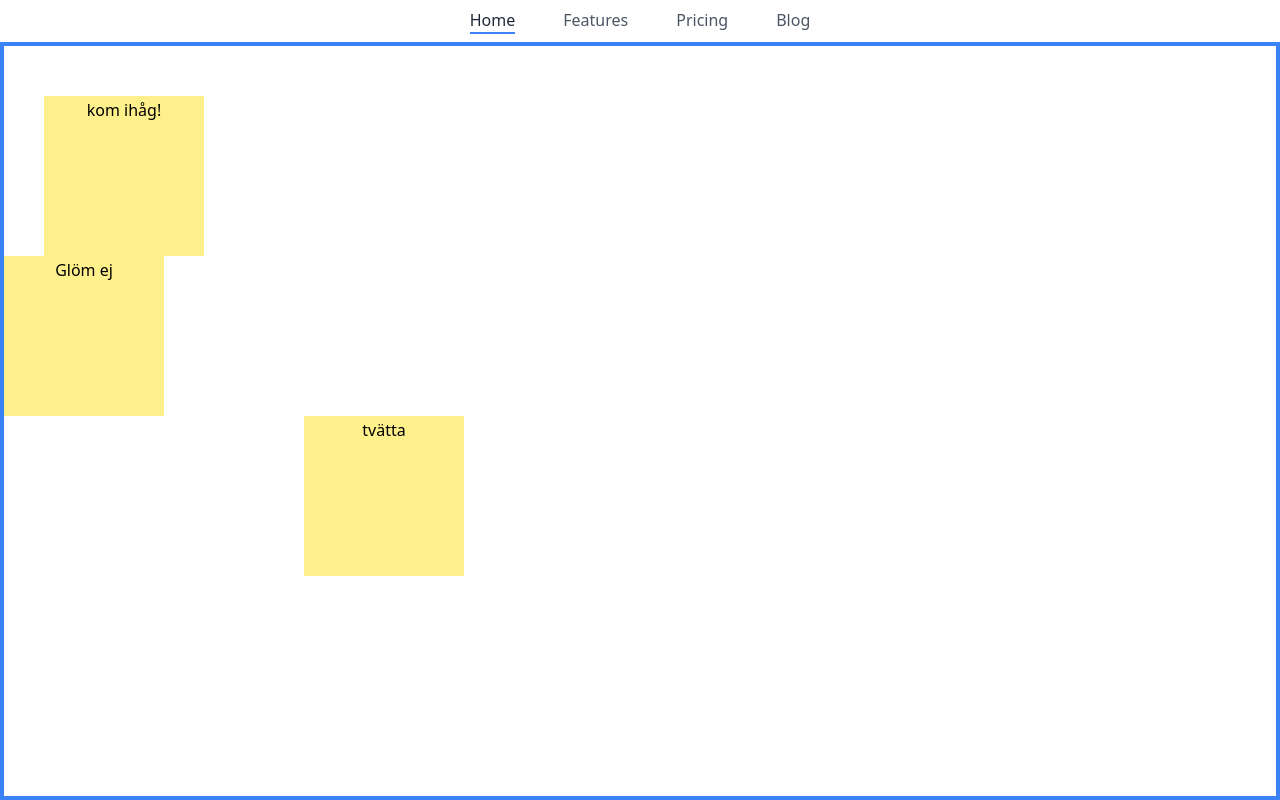
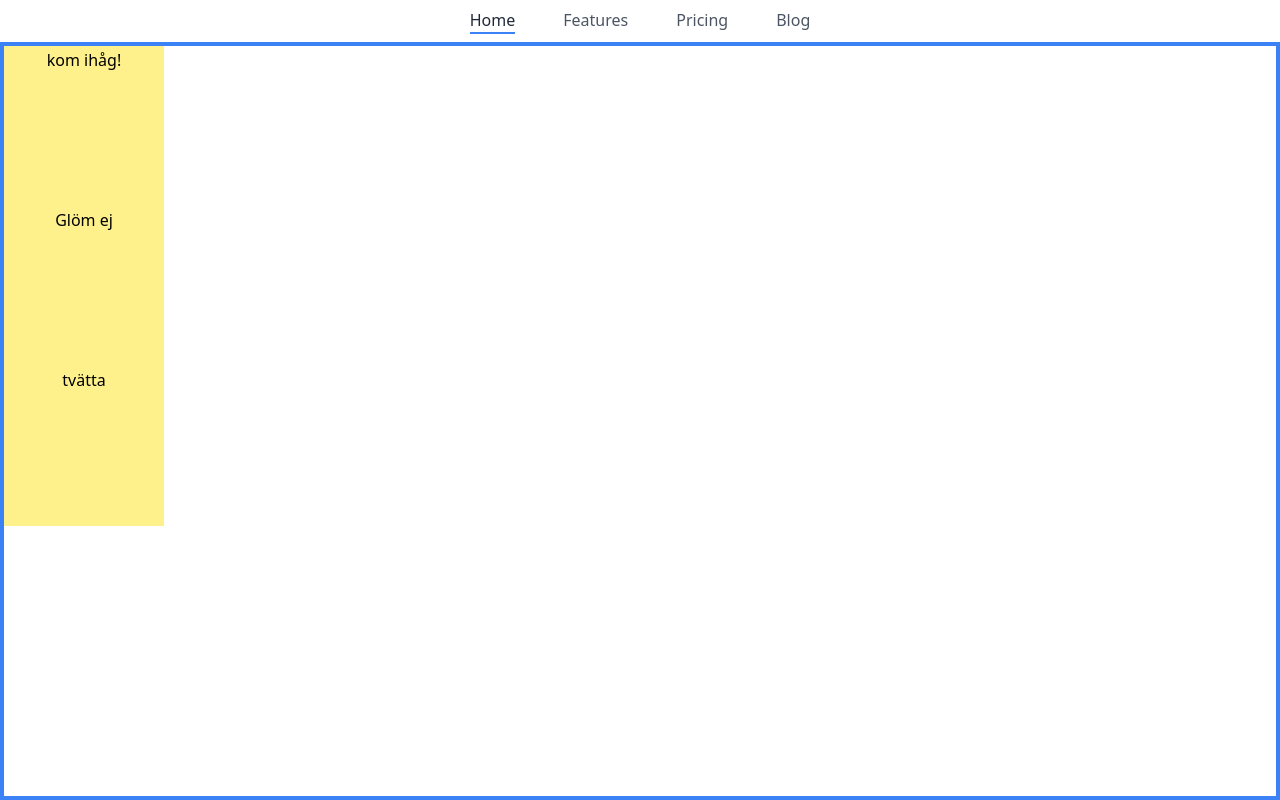
Before and after one commit to Antno521/Put-it, a React (Create React App) app in the folder put-it/: page / in a window 1280 px wide. Built offline with nearby package versions, Linux system fonts and the light colour scheme.

Commit message:
Moved logic between files

```diff
--- a/put-it/src/App.js
+++ b/put-it/src/App.js
@@ -10,24 +10,27 @@ function App() {
       message: "kom ihåg!",
       activated: false,
       xcoord: 40,
+      ycoord: 0,
     },
     {
       id: 2,
       message: "Glöm ej",
       activated: false,
       xcoord: 0,
+      ycoord: 0,
     },
     {
       id: 3,
       message: "tvätta",
       activated: false,
       xcoord: 300,
+      ycoord: 80,
     },
   ]);
 
   function updateActivated(id){
     const updatedNotes = notes.map((note) => {
-      if (id==note.id){
+      if (id===note.id){
         return {...note, activated: !note.activated};
       }
 
@@ -36,10 +39,20 @@ function App() {
     setNotes(updatedNotes);
   }
 
+  function updateCoords(id){
+    const updatedNotes = notes.map((note) => {
+      if (id===note.id){
+        return {...note, xcoord: note.xcoord+10};
+      }
+      return note;
+    });
+    setNotes(updatedNotes);
+  }
+
   return (
     <div className="App">
       <Navbar />
-      <Whiteboard notes={notes} setNotes={setNotes} updateActivated={updateActivated}/>
+      <Whiteboard notes={notes} setNotes={setNotes} updateActivated={updateActivated} updateCoords={updateCoords}/>
     </div>
   );
 }
--- a/put-it/src/components/Note.js
+++ b/put-it/src/components/Note.js
@@ -1,28 +1,15 @@
-import { useState, useEffect } from "react";
+import { useState } from "react";
 
 export default function Note(props) {
-  const [xCoord, setXCoord] = useState(props.xcoord);
-  const [yCoord, setYCoord] = useState(50);
   const [borderColor, setBorderColor] = useState('border-yellow-200')
-  const [isActivated, setIsActivated] = useState(props.activated)
 
   const handleNoteClick = () => {
     setBorderColor(prev => prev === 'border-yellow-200' ? 'border-blue-500' : 'border-yellow-200');
-    setIsActivated(prev => prev === false ? true : false);
     props.updateActivated(props.id);
   }
 
-  function reposition() {
-      props.moveNote(props.id, isActivated, xCoord)
-  }
-
-  useEffect(() => {
-    console.log("hejsvejs");
-    console.log(isActivated)
-  })
-
   return (
-    <div className={`size-40 bg-yellow-200 border-2 relative ${borderColor}`} style={{top: `${yCoord}px`, left: `${xCoord}px`}} onClick={handleNoteClick}>
+    <div className={`size-40 bg-yellow-200 border-2 relative ${borderColor}`} style={{top: `${props.yCoord}px`, left: `${props.xCoord}px`}} onClick={handleNoteClick}>
       {props.message}
     </div>
   )
--- a/put-it/src/components/Whiteboard.js
+++ b/put-it/src/components/Whiteboard.js
@@ -1,36 +1,22 @@
-import { useState } from "react";
 import Note from "./Note"
 
 export default function Whiteboard(props) {
+
+  // Get postition of the mouse
   function handleMouseMove(event) {
     console.log('Mouse position: ', event.clientX, event.clientY);
   }
 
+  // Get the mouse click
   const handleWhiteboardClick = () => {
-    console.log('rara')
-    if ("isActivated") {
+    console.log('whiteboard click')
 
-    }
-  }
-
-  //Ska kallas på när isActivated är TRUE och när handleWhiteboardClick körs
-  function moveNote(id, activated, newX) {
-    if (activated){
-      updateCoords(id);
-    }
-  }
-
-
-
-  function updateCoords(id){
-    const updatedNotes = props.notes.map((note) => {
-      if (id==note.id){
-        return {...note, xcoord: note.xcoord+10};
+    // Move all activated Notes
+    props.notes.forEach((note) => {
+      if (note.activated){
+        props.updateCoords(note.id)
       }
-
-      return note;
     });
-    props.setNotes(updatedNotes);
   }
 
   return (
@@ -43,8 +29,9 @@ export default function Whiteboard(props) {
             message={note.message}
             activated={note.activated}
             xcoord={note.xcoord}
-            moveNote={moveNote}
+            ycoord={note.ycoord}
             updateActivated={props.updateActivated}
+            updateCoords={props.updateCoords}
           />
         );
       })}
```
